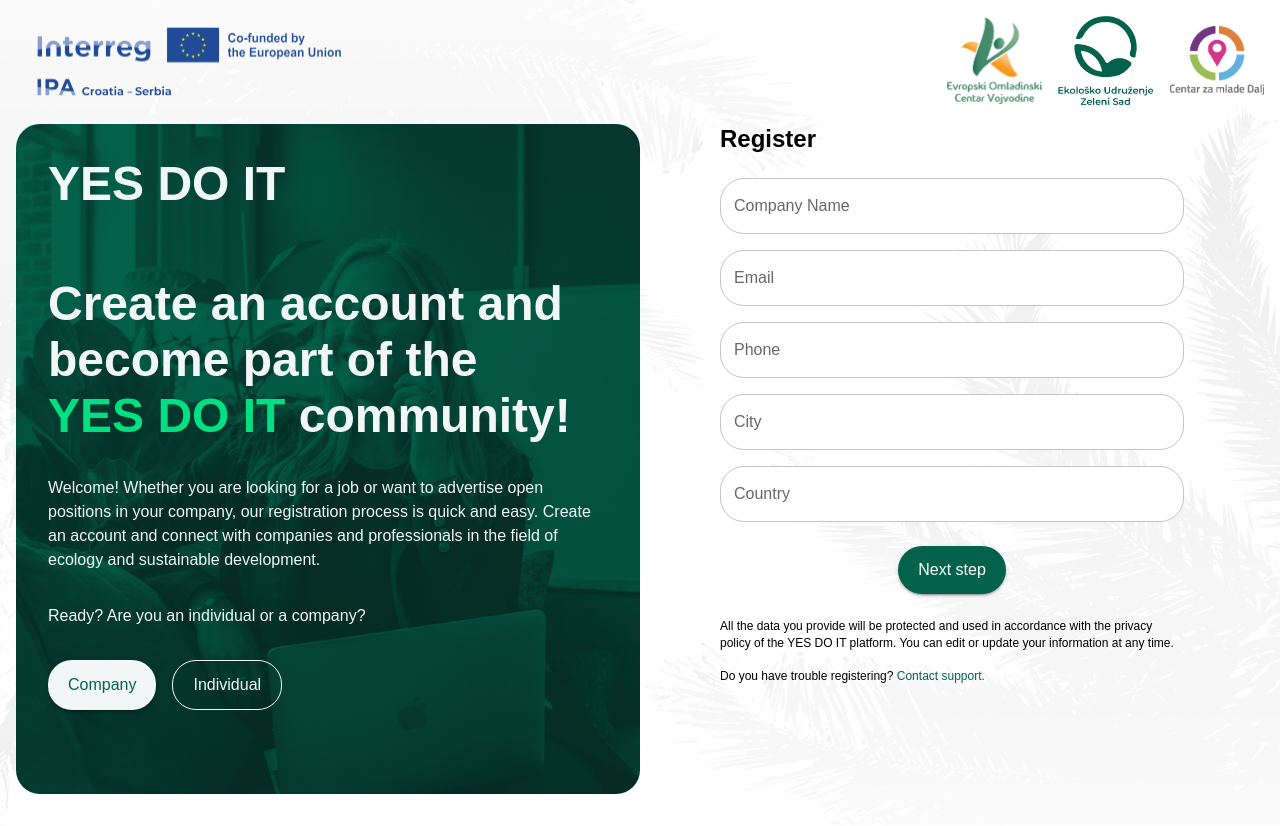
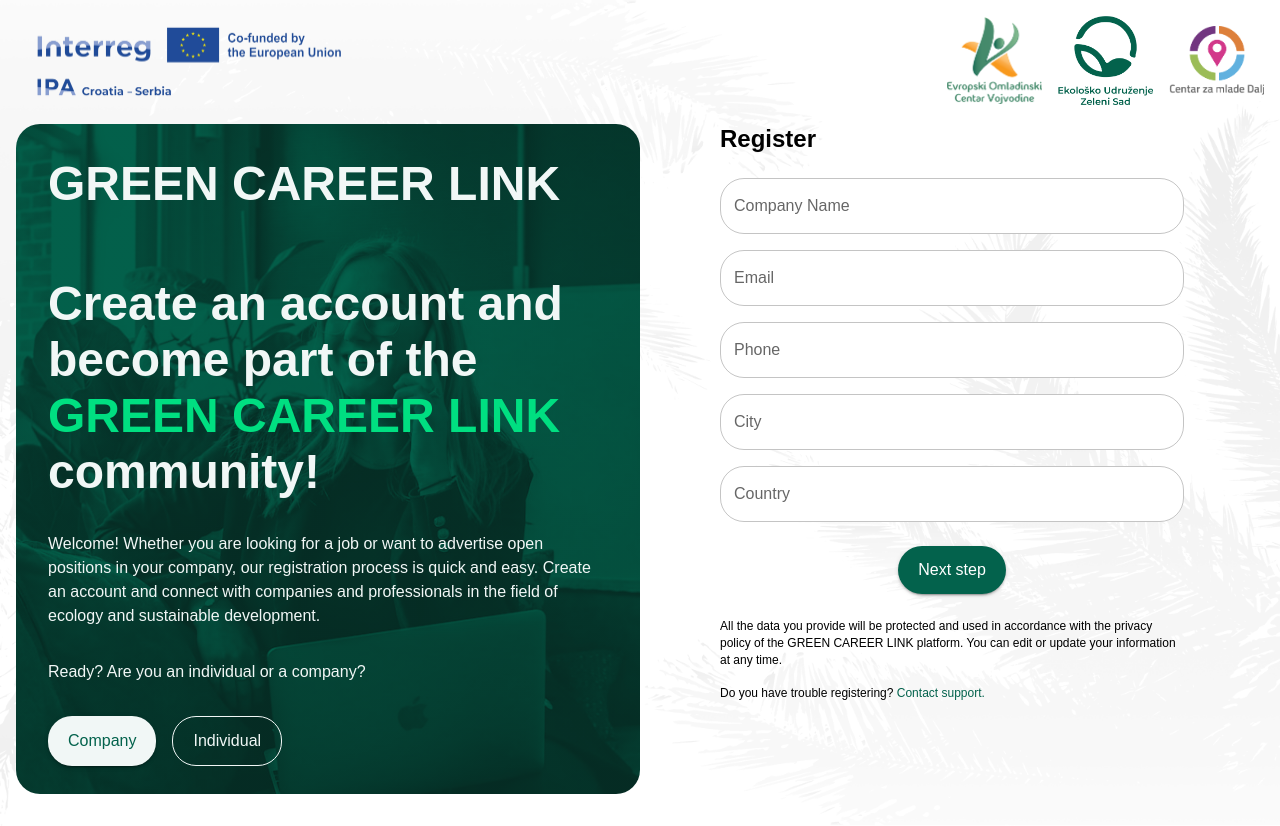
Before and after one commit to ZeleniSad/green-career-link, a Next.js app: page /register in a window 1280 px wide. Built offline with nearby package versions, Linux system fonts and the light colour scheme; no server answers.

Commit message:
Small fixes

```diff
--- a/src/app/layout.tsx
+++ b/src/app/layout.tsx
@@ -1,12 +1,12 @@
 import type { Metadata } from "next";
-import { YesDoItThemeProvider } from "@/config/theme/yes-do-it-theme-provider";
+import { GreenCareerLinkThemeProvider } from "@/config/theme/green-career-link-theme-provider";
 import { GlobalStyles } from "@mui/material";
 import React from "react";
 import { AuthProvider } from "@/context/authContext";
 
 export const metadata: Metadata = {
-  title: "Yes Do It",
-  description: "Yes Do It",
+  title: "Green Career Link",
+  description: "Green Career Link",
 };
 
 export default function RootLayout({
@@ -16,12 +16,12 @@ export default function RootLayout({
 }>) {
   return (
     <AuthProvider>
-      <YesDoItThemeProvider>
+      <GreenCareerLinkThemeProvider>
         <GlobalStyles styles={{ html: { scrollBehavior: "smooth" } }} />
         <html lang="en">
           <body style={{ margin: 0 }}>{children}</body>
         </html>
-      </YesDoItThemeProvider>
+      </GreenCareerLinkThemeProvider>
     </AuthProvider>
   );
 }
--- a/src/app/register/page.tsx
+++ b/src/app/register/page.tsx
@@ -10,11 +10,12 @@ import { RegisterType } from "@/types/enums";
 import { LogoBar } from "@/components/logos/logo-bar";
 
 const labels = {
-  title: "YES DO IT",
+  title: "GREEN CAREER LINK",
   text: `Create an account and become part of the <br />
-            <span style="color: #00DF81">YES DO IT</span>
+            <span style="color: #00DF81">GREEN CAREER LINK</span>
             community!`,
-  subtitle: "Create an account and become part of the YES DO IT community!",
+  subtitle:
+    "Create an account and become part of the GREEN CAREER LINK community!",
   description:
     "Welcome! Whether you are looking for a job or want to advertise open " +
     "positions in your company, our registration process is quick and easy. " +
--- a/src/components/authentication-wrapper/authentication-wrapper.tsx
+++ b/src/components/authentication-wrapper/authentication-wrapper.tsx
@@ -6,7 +6,7 @@ import { LogoBar } from "@/components/logos/logo-bar";
 import { useRouter } from "next/navigation";
 
 const label = {
-  yesDoIt: "YES DO IT",
+  greenCareerLink: "GREEN CAREER LINK",
 };
 
 export const AuthenticationWrapper = ({
@@ -39,7 +39,7 @@ export const AuthenticationWrapper = ({
             onClick={() => router.push("/")}
             sx={{ cursor: "pointer" }}
           >
-            {label.yesDoIt}
+            {label.greenCareerLink}
           </Typography>
         </Grid>
       </Grid>
--- a/src/components/loading-screen/loading-screen.tsx
+++ b/src/components/loading-screen/loading-screen.tsx
@@ -4,7 +4,7 @@ import { useTheme } from "@mui/material/styles";
 import { Grid } from "@mui/system";
 
 const label = {
-  yesDoIt: "YES DO IT",
+  greenCareerLink: "GREEN CAREER LINK",
 };
 export const LoadingScreen = () => {
   const theme = useTheme();
@@ -33,7 +33,7 @@ export const LoadingScreen = () => {
           fontSize={isMobile ? 48 : 140}
           sx={{ textTransform: "uppercase" }}
         >
-          {label.yesDoIt}
+          {label.greenCareerLink}
         </Typography>
       </Grid>
     </Grid>
--- a/src/components/profile/individual-informations-form.tsx
+++ b/src/components/profile/individual-informations-form.tsx
@@ -77,6 +77,8 @@ export const IndividualInformationsForm = ({
               disabled={!isEditing}
               value={profile?.motivation}
               onChange={handleChange}
+              multiline
+              minRows={3}
             />
           </Grid>
         </Grid>
--- a/src/components/register-forms/register-form-wrapper.tsx
+++ b/src/components/register-forms/register-form-wrapper.tsx
@@ -16,7 +16,7 @@ const label = {
   nextStep: "Next step",
   privacyPolicy:
     "All the data you provide will be protected and used in " +
-    "accordance with the privacy policy of the YES DO IT platform. " +
+    "accordance with the privacy policy of the GREEN CAREER LINK platform. " +
     "You can edit or update your information at any time.",
   helpText: `Do you have trouble registering? <a href="mailto:" style="text-decoration: none; color: #03624C">Contact support.</a>`,
 };
--- a/src/config/theme/yes-do-it-theme-provider.tsx
+++ b/src/config/theme/green-career-link-theme-provider.tsx
@@ -9,7 +9,7 @@ declare module "@mui/material/Button" {
   }
 }
 
-export const YesDoItThemeProvider = ({
+export const GreenCareerLinkThemeProvider = ({
   children,
 }: {
   children: React.ReactNode;
```
Also changed, not shown: src/components/feed/feed-items/feed-Items.tsx (+30 -16 lines), src/components/sidebar/sidebar.tsx (+5 -2 lines).
